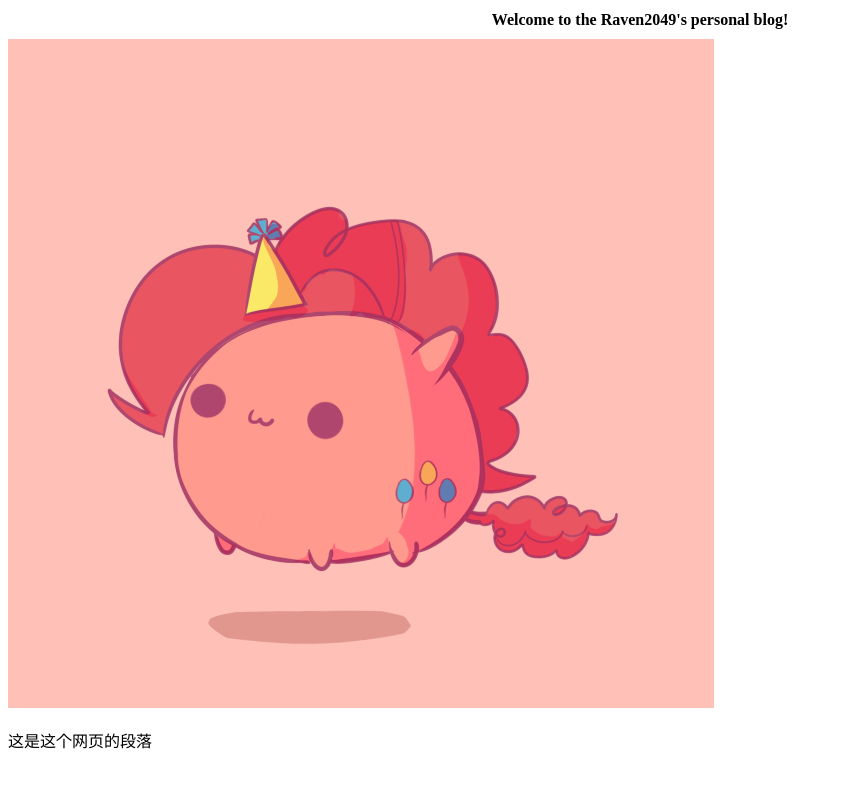
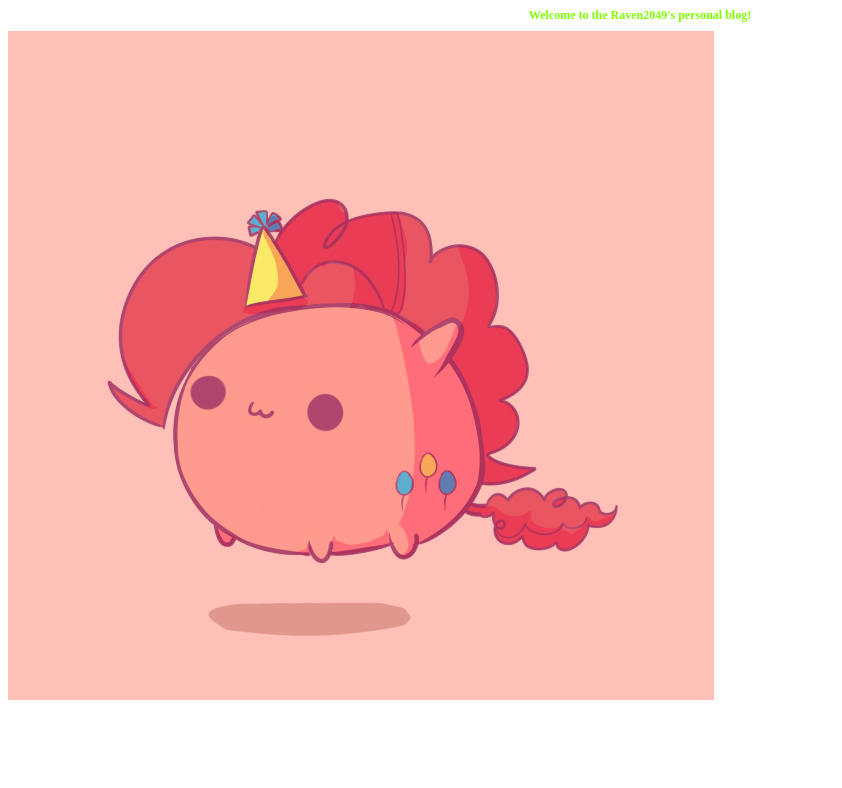
Before and after one commit to Raven2049/raven2049.github.io, a plain HTML site: page index.html in a window 1280 px wide. Shown: the whole page, without its empty margins (0-842 px from the left). Drawn offline with Linux system fonts and the light colour scheme.

Commit message:
Revert "change the img url"
This reverts commit 76409f688792c90421236501174600108a7bc956.

```diff
--- a/index.html
+++ b/index.html
@@ -5,27 +5,18 @@
     <meta charset="utf-8">
     <title>Raven2049</title>
 
-    <style>
+    <style type="text/css">
         h1 {
-            font-size: 16px;
-            color: black;
+            font-size: 12px;
+            color: chartreuse;
             text-align: center;
         }
     </style>
 </head>
 
 <body>
-    <div>
-        <h1>Welcome to the Raven2049's personal blog!</h1>
-        <img src="img/PinkiePie.jpg" alt="PinkiePie">
-
-    </div>
-
-    <div>
-        <p>
-            这是这个网页的段落
-        </p>
-    </div>
+    <h1>Welcome to the Raven2049's personal blog!</h1>
+    <img src="/PinkiePie.jpg" alt="PinkiePie">
 </body>
 
 </html>
```
Also changed, not shown: PinkiePie.jpg (renamed from img/PinkiePie.jpg).
